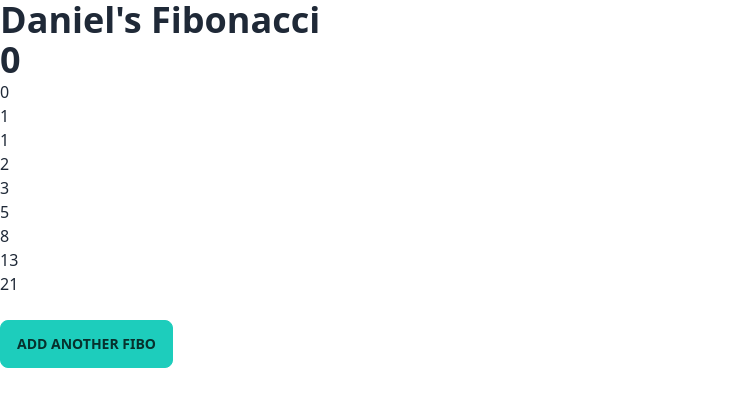
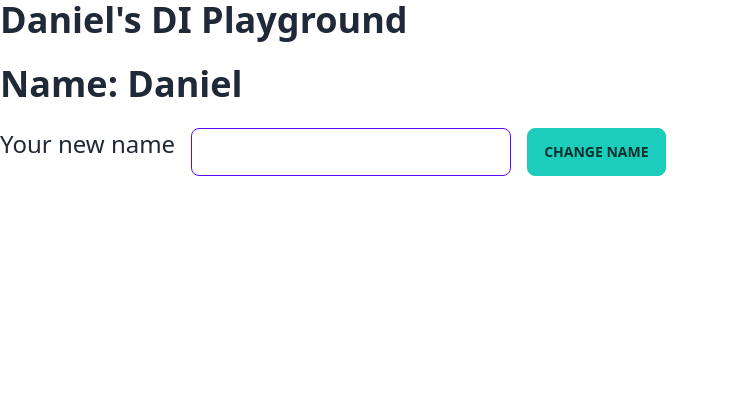
Before and after one commit to zjian107-su/Angular-Akasha1729, an Angular app: page / in a window 1280 px wide. Shown: the top 406 px of the page, without its empty margins (0-729 px from the left). Built offline with nearby package versions, Linux system fonts and the light colour scheme.

Commit message:
✨ update: complete exercise - DI

```diff
--- a/src/app/app.component.html
+++ b/src/app/app.component.html
@@ -6,4 +6,5 @@
 
 <!-- <app-counter></app-counter> -->
 <!-- <app-counter-auto-increment></app-counter-auto-increment> -->
-<app-fibonacci></app-fibonacci>
+<!-- <app-fibonacci></app-fibonacci>-->
+<app-di-playground></app-di-playground>
--- a/src/app/app.module.ts
+++ b/src/app/app.module.ts
@@ -10,6 +10,7 @@ import { AddToListComponent } from './components/add-to-list/add-to-list.compone
 import { CounterComponent } from './components/counter/counter.component';
 import { CounterAutoIncrementComponent } from './components/counter-auto-increment/counter-auto-increment.component';
 import { FibonacciComponent } from './components/fibonacci/fibonacci.component';
+import { DiPlaygroundComponent } from './components/di-playground/di-playground.component';
 
 @NgModule({
   declarations: [
@@ -20,6 +21,7 @@ import { FibonacciComponent } from './components/fibonacci/fibonacci.component';
     CounterComponent,
     CounterAutoIncrementComponent,
     FibonacciComponent,
+    DiPlaygroundComponent,
   ],
   imports: [BrowserModule, AppRoutingModule, FormsModule],
   providers: [],
--- /dev/null
+++ b/src/app/components/di-playground/di-playground.component.html
@@ -0,0 +1,14 @@
+<h1> Daniel's DI Playground </h1>
+<br />
+
+<h1>Name: {{this.myServiceService.name}}</h1>
+
+<br />
+<div class="flex flex-row space-x-4">
+  <label class="text-2xl" for="newName"> Your new name </label>
+  <input class="input input-bordered input-primary w-full max-w-xs" id="newName" name="newName" type="text"
+    [(ngModel)]="tempName" />
+
+  <button class="btn btn-accent" (click)="componentChangeName()">Change Name</button>
+
+</div>
--- /dev/null
+++ b/src/app/components/di-playground/di-playground.component.ts
@@ -0,0 +1,27 @@
+import { Component } from '@angular/core';
+import { MyServiceService } from 'src/app/services/my-service.service';
+
+@Component({
+  selector: 'app-di-playground',
+  templateUrl: './di-playground.component.html',
+  styleUrls: ['./di-playground.component.css'],
+})
+export class DiPlaygroundComponent {
+  constructor(public myServiceService: MyServiceService) {}
+  tempName: string = '';
+
+  ngOnInit(): void {
+    console.log('init Daniel');
+    this.myServiceService.print();
+  }
+
+  componentChangeName(): void {
+    if (this.tempName === '') {
+      alert("Name can't be empty");
+      return;
+    }
+    this.myServiceService.changeName(this.tempName);
+    this.tempName = '';
+    this.myServiceService.print();
+  }
+}
--- /dev/null
+++ b/src/app/services/my-service.service.ts
@@ -0,0 +1,19 @@
+import { Injectable } from '@angular/core';
+
+@Injectable({
+  providedIn: 'root',
+})
+export class MyServiceService {
+  name: string = 'Daniel';
+
+  constructor() {}
+
+  print(): void {
+    console.log(`your current name is ${this.name}`);
+  }
+
+  changeName(name: string): void {
+    console.log('Changing name from service');
+    this.name = name;
+  }
+}
```
Also changed, not shown: src/app/components/di-playground/di-playground.component.css (added).
